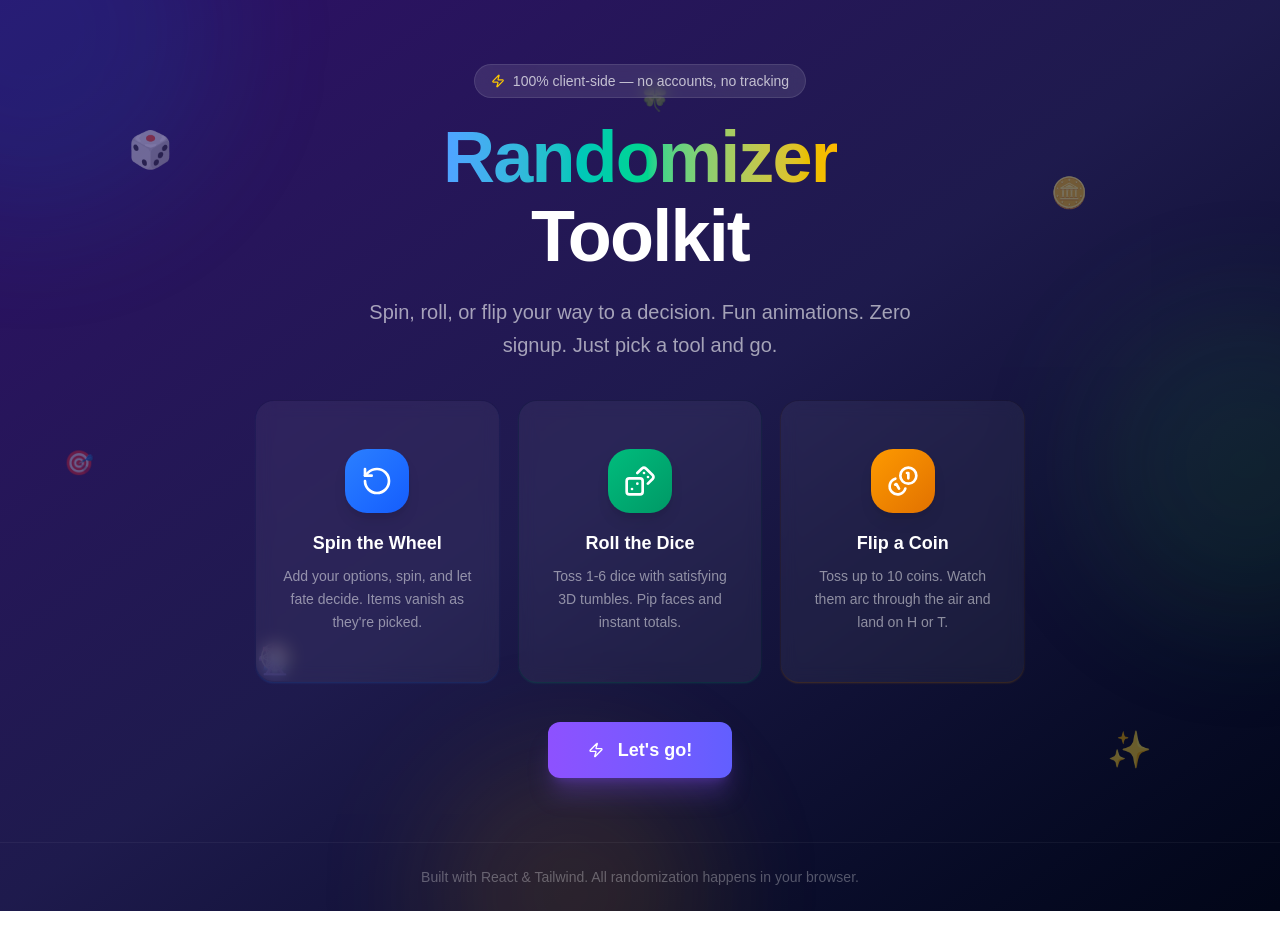
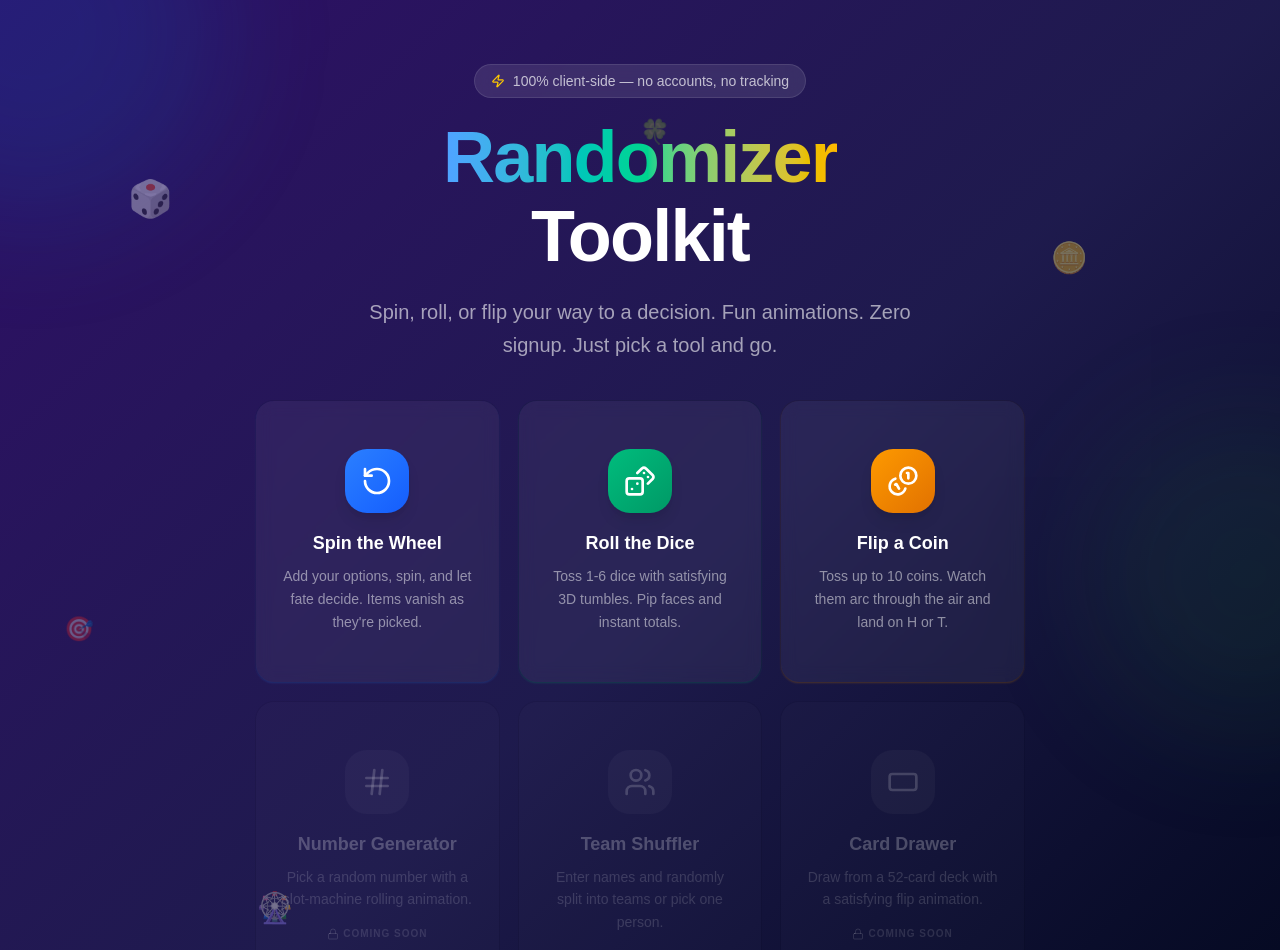
Before and after one commit to khaifmono/randomizer, a React (Vite) app in the folder apps/web/: page / in a window 1280 px wide. Shown: the top 950 px of the page. Before the commit the page ends 911 px from the top, so only its background shows below. Built offline with nearby package versions, Linux system fonts and the light colour scheme.

Commit message:
feat: add 3 coming-soon tools (Number, Teams, Cards) to tabs and homepage

```diff
--- a/apps/web/src/routes/index.tsx
+++ b/apps/web/src/routes/index.tsx
@@ -1,7 +1,7 @@
 import { createFileRoute, Link } from "@tanstack/react-router";
 import { Button } from "@base-project/web/components/ui/button";
 import { Card, CardContent } from "@base-project/web/components/ui/card";
-import { RotateCcw, Dices, Coins, Zap } from "lucide-react";
+import { RotateCcw, Dices, Coins, Zap, Hash, Users, RectangleHorizontal, Lock } from "lucide-react";
 
 export const Route = createFileRoute("/")({
   component: LandingPage,
@@ -70,6 +70,21 @@ function LandingPage() {
             glowColor="shadow-amber-500/25"
             tab="coin"
           />
+          <ComingSoonCard
+            icon={<Hash className="h-8 w-8" />}
+            title="Number Generator"
+            description="Pick a random number with a slot-machine rolling animation."
+          />
+          <ComingSoonCard
+            icon={<Users className="h-8 w-8" />}
+            title="Team Shuffler"
+            description="Enter names and randomly split into teams or pick one person."
+          />
+          <ComingSoonCard
+            icon={<RectangleHorizontal className="h-8 w-8" />}
+            title="Card Drawer"
+            description="Draw from a 52-card deck with a satisfying flip animation."
+          />
         </div>
 
         {/* CTA */}
@@ -124,3 +139,31 @@ function ToolCard({
     </Link>
   );
 }
+
+function ComingSoonCard({
+  icon,
+  title,
+  description,
+}: {
+  icon: React.ReactNode;
+  title: string;
+  description: string;
+}) {
+  return (
+    <Card className="bg-white/[0.03] border-white/5 h-full opacity-60">
+      <CardContent className="pt-6 pb-6 flex flex-col items-center text-center gap-4">
+        <div className="h-16 w-16 rounded-2xl bg-white/5 flex items-center justify-center text-white/30">
+          {icon}
+        </div>
+        <div className="space-y-2">
+          <h3 className="text-lg font-bold text-white/40">{title}</h3>
+          <p className="text-sm text-white/25 leading-relaxed">{description}</p>
+        </div>
+        <div className="flex items-center gap-1 text-[10px] font-semibold uppercase tracking-widest text-white/20">
+          <Lock className="h-3 w-3" />
+          Coming soon
+        </div>
+      </CardContent>
+    </Card>
+  );
+}
--- a/apps/web/src/routes/randomizer.tsx
+++ b/apps/web/src/routes/randomizer.tsx
@@ -4,8 +4,7 @@ import { Tabs, TabsContent, TabsList, TabsTrigger } from "@base-project/web/comp
 import { Button } from "@base-project/web/components/ui/button";
 import { ResultHistory } from "@base-project/web/components/result-history";
 import { cn } from "@base-project/web/lib/utils";
-import { RotateCcw, Dices, Coins, History, ChevronLeft } from "lucide-react";
-// Card removed — no longer used in this page
+import { RotateCcw, Dices, Coins, History, ChevronLeft, Hash, Users, RectangleHorizontal, Lock } from "lucide-react";
 import type { HistoryEntry } from "@base-project/web/lib/randomizer/types";
 import { WheelTab } from "@base-project/web/components/randomizer/wheel/wheel-tab";
 import { DiceTab } from "@base-project/web/components/randomizer/dice/dice-tab";
@@ -105,6 +104,18 @@ export function RandomizerPage() {
                   <Coins className="h-4 w-4" />
                   Coin
                 </TabsTrigger>
+                <TabsTrigger value="number" disabled className="gap-1.5 opacity-40">
+                  <Hash className="h-4 w-4" />
+                  Number
+                </TabsTrigger>
+                <TabsTrigger value="teams" disabled className="gap-1.5 opacity-40">
+                  <Users className="h-4 w-4" />
+                  Teams
+                </TabsTrigger>
+                <TabsTrigger value="cards" disabled className="gap-1.5 opacity-40">
+                  <RectangleHorizontal className="h-4 w-4" />
+                  Cards
+                </TabsTrigger>
               </TabsList>
             </div>
 
@@ -119,6 +130,15 @@ export function RandomizerPage() {
                   onHistoryChange={setCoinHistory}
                   registerClearSession={(fn) => { coinClearSessionRef.current = fn; }}
                 />
+              </TabsContent>
+              <TabsContent value="number" className="mt-0 p-6">
+                <ComingSoon icon={<Hash className="h-10 w-10" />} title="Random Number Generator" description="Pick a number between min and max with a slot-machine rolling animation." />
+              </TabsContent>
+              <TabsContent value="teams" className="mt-0 p-6">
+                <ComingSoon icon={<Users className="h-10 w-10" />} title="Name Picker / Team Shuffler" description="Enter names and randomly split into teams or pick one person." />
+              </TabsContent>
+              <TabsContent value="cards" className="mt-0 p-6">
+                <ComingSoon icon={<RectangleHorizontal className="h-10 w-10" />} title="Card Drawer" description="Draw from a standard 52-card deck with a satisfying flip animation." />
               </TabsContent>
             </Tabs>
           </div>
@@ -139,3 +159,21 @@ export function RandomizerPage() {
       </div>
   );
 }
+
+function ComingSoon({ icon, title, description }: { icon: React.ReactNode; title: string; description: string }) {
+  return (
+    <div className="flex flex-col items-center justify-center gap-4 py-24 text-center max-w-md mx-auto">
+      <div className="h-20 w-20 rounded-2xl bg-muted/50 flex items-center justify-center text-muted-foreground">
+        {icon}
+      </div>
+      <div className="space-y-2">
+        <h3 className="text-xl font-bold">{title}</h3>
+        <p className="text-sm text-muted-foreground">{description}</p>
+      </div>
+      <div className="flex items-center gap-1.5 text-xs font-medium text-muted-foreground bg-muted/50 rounded-full px-3 py-1.5">
+        <Lock className="h-3 w-3" />
+        Coming soon
+      </div>
+    </div>
+  );
+}
```
